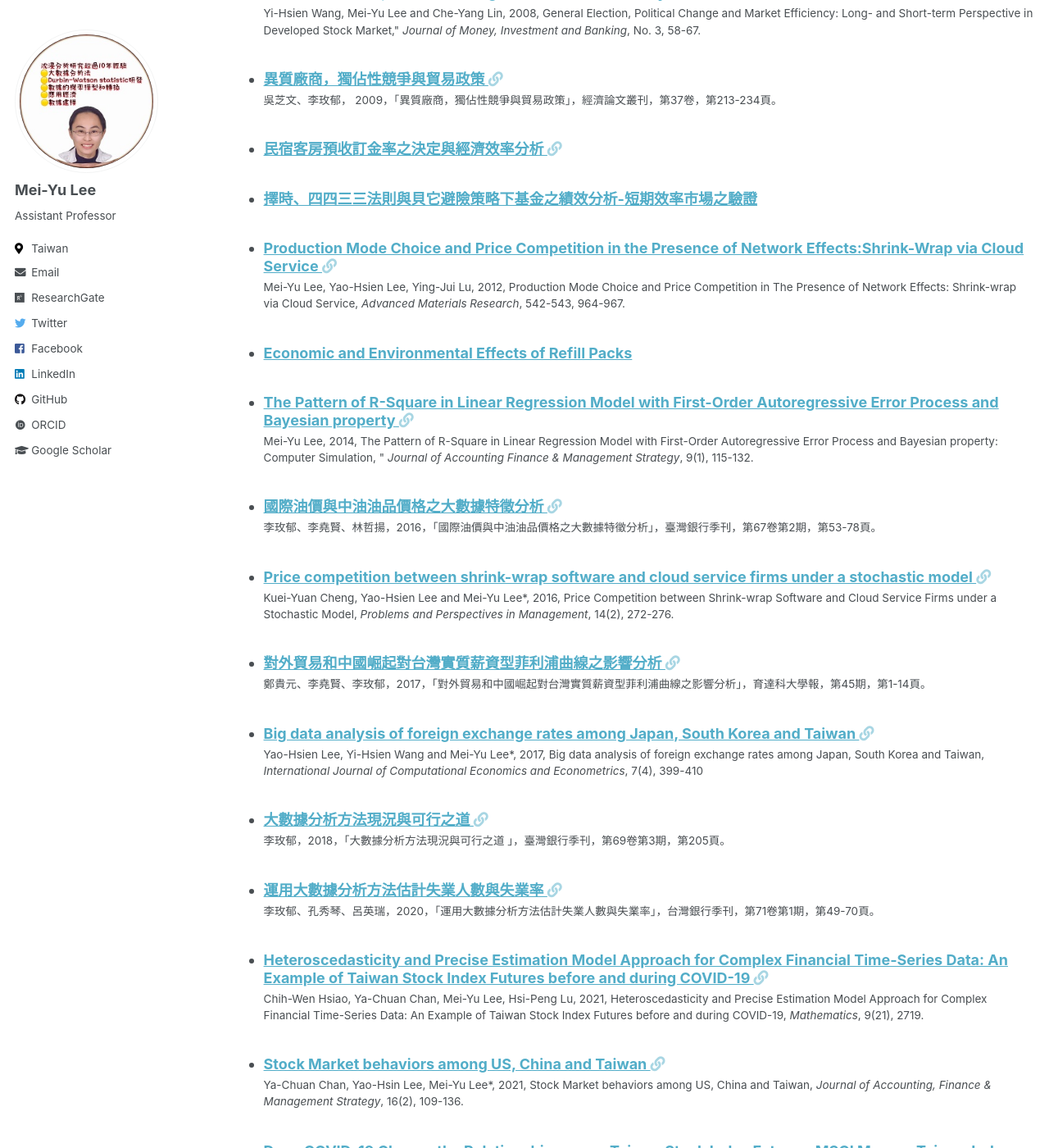
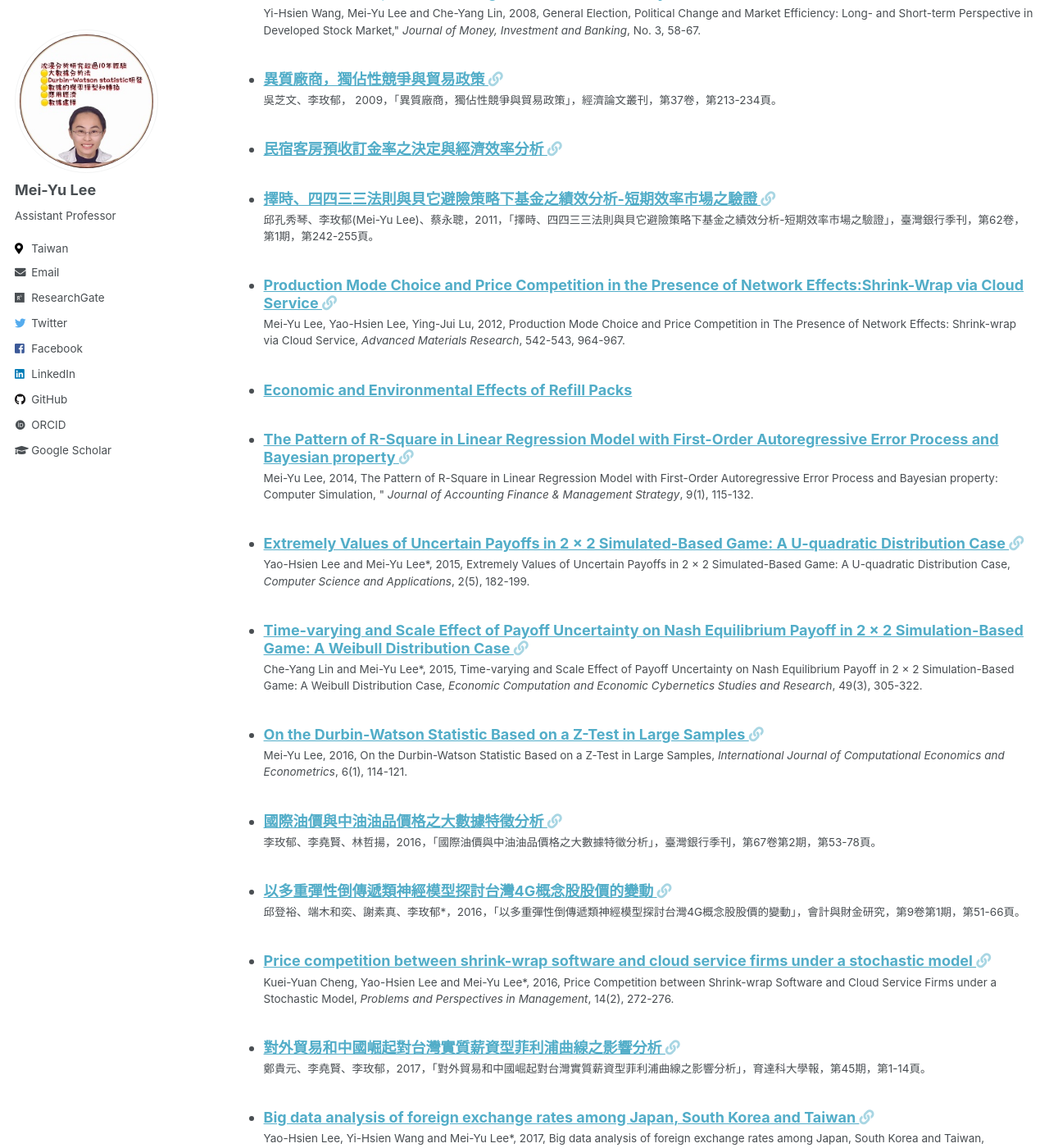
Before and after one commit to meiyulee/meiyulee.github.io, a Jekyll site: the page built from _pages/cv.md, in a window 1280 px wide and 1400 px high, scrolled down 1227 px. Shown: the whole window at 82% size. Built offline with Jekyll 4.4.1, drawn with Linux system fonts in a browser that asks for light colours; some web fonts are replaced.

Commit message:
更新期刊論文

```diff
--- a/_config.yml
+++ b/_config.yml
@@ -94,7 +94,7 @@
   codepen          :
   dribbble         :
   flickr           :
-  facebook         : "https://www.facebook.com/meiyulee.tw"
+  facebook         : "https://www.facebook.com/groups/probabilitysimulator"
   foursquare       :
   github           : "meiyulee"
   google_plus      :
--- a/_publications/2011-12-journal-paper.md
+++ b/_publications/2011-12-journal-paper.md
@@ -1,20 +1,29 @@
 ---
-layout: true
-title: 擇時、四四三三法則與貝它避險策略下基金之績效分析-短期效率市場之驗證
+title: "擇時、四四三三法則與貝它避險策略下基金之績效分析-短期效率市場之驗證"
+collection: publications
+permalink: /publication/2016-06-journal-paper-stockprice
+venue: '會計與財金研究'
+paperurl: 'https://www.bot.com.tw/Publications/Quarterly/Documents/62_1/quarterly62_1_12.pdf'
+link: 'https://www.bot.com.tw/publications/quarterly/pages/tbb200_62.aspx'
+citation: '邱孔秀琴、李玫郁(Mei-Yu Lee)、蔡永聰，2011，「擇時、四四三三法則與貝它避險策略下基金之績效分析-短期效率市場之驗證」，臺灣銀行季刊，第62卷，第1期，第242-255頁。'
 date: 2011-12-01 11:20:20
 categories:
   - Journal papers
+tags:
+  - 4433 rule
+  - Mutual Fund Performance
+excerpt: '<!-- more -->'
 sitemap:
-  lastmod: 2022-03-08
+  lastmod: 2022-03-16
   priority: 0.7
   changefreq: 'monthly'
   exclude: 'yes'
 ---
 
-# Title
+## Title
 擇時、四四三三法則與貝它避險策略下基金之績效分析-短期效率市場之驗證
 
-# Authors
+## Authors
 
 - 孔秀琴  中華大學財務管理學系博士後研究員
 - 李玫郁  元培科技大學財務金融系助理教授
@@ -22,15 +31,15 @@
 
 <!-- more -->
 
-# Journal name
+## Journal name
 
 臺灣銀行季刊
 
-# Abstract
+## Abstract
 
 本文採取三種方法進行境內股票型基金之績效分析，方法一，以 M1B 年增率做為擇時績效分析；方法二，利用四四三三法則選擇基金進行績效分析；方法三，則是結合擇時、四四三三法則與貝它係數避險所篩選之投資標的，分別計算並分析單筆投資與定期定額投資之績效。研究結果顯示：(1)單筆投資策略之績效明顯大於定期定額投資策略；(2)擇時績效比四四三三法則選擇基金之績效為佳；(3)利用擇時、四四三三法則與貝它係數避險投資策略作績效分析，當貝它係數≧0.8 時，單筆投資績效打敗大盤的勝率為 100%，定期定額投資績效打敗大盤的勝率為 50%；貝它係數<0.8 時，單筆投資績效雖然比定期定額績效佳，但是打敗大盤的勝率只有 50%，定期定額則是 0%。整體而言，本文支持效率市場假設，只有相當少數基金績效能在固定投資期間打敗大盤績效。而能一致性打敗大盤績效的基金僅有兩支而且也僅能連續兩年。
 
-# Keywords
+## Keywords
 
 四四三三法則、擇時擇股策略、貝它係數、投資績效
 
--- /dev/null
+++ b/_publications/2015-05-journal-paper.md
@@ -0,0 +1,46 @@
+---
+title: "Extremely Values of Uncertain Payoffs in 2 × 2 Simulated-Based Game: A U-quadratic Distribution Case"
+collection: publications
+permalink: /publication/2015-05-journal-paper
+venue: 'Computer Science and Applications'
+paperurl: 'https://www.researchgate.net/profile/Mei-Yu-Lee/publication/282765959_Extremely_Values_of_Uncertain_Payoffs_in_2_2_Simulated-Based_Game_A_U-quadratic_Distribution_Case_Computer_Science_and_Applications/links/6231d2974ce552783cc02f72/Extremely-Values-of-Uncertain-Payoffs-in-2-2-Simulated-Based-Game-A-U-quadratic-Distribution-Case-Computer-Science-and-Applications.pdf'
+link: 'https://www.researchgate.net/publication/282765959_Extremely_Values_of_Uncertain_Payoffs_in_2_2_Simulated-Based_Game_A_U-quadratic_Distribution_Case_Computer_Science_and_Applications'
+citation: 'Yao-Hsien Lee and Mei-Yu Lee*, 2015, Extremely Values of Uncertain Payoffs in 2 × 2 Simulated-Based Game: A U-quadratic Distribution Case, <i>Computer Science and Applications</i>, 2(5), 182-199.'
+date: 2015-05-01 11:20:20
+categories:
+  - Journal papers
+tags:
+  - Extremely Value
+  - Game theory
+  - Stocastic and dynamic game thoery
+excerpt: '<!-- more -->'
+sitemap:
+  lastmod: 2022-03-16
+  priority: 0.7
+  changefreq: 'monthly'
+  exclude: 'yes'
+---
+
+
+
+
+
+## Title
+
+ Extremely Values of Uncertain Payoffs in 2 × 2 Simulated-Based Game: A U-quadratic Distribution Case
+
+## Author
+
+- Yao-Hsien Lee, Departmetn of Finance, Chung Hua University, Hsinchu, 20012, Taiean
+- Mei-Yu Lee, Department of Healthcare Management, Yuanpei University, 306, Yuanpei Str., Hsinchu 30015, Taiwan
+
+## Abstract
+ This paper examines that the strategic payoffs with U-quadratic distribution, which represents the extreme values with high probability, affect the distribution of the equilibrium. In fact, the range parameters play the most important role in the game model with the extreme values of strategic payoffs. The authors discover that the intersection between the ranges of strategic payoffs and the decision rule decide the distributed shape of the equilibrium payoffs. The intersection between the ranges of strategic payoffs leads to three results as follows: (1) The equilibrium payoffs at the range between the low bound of strategic payoff and the high bound of dominantly strategic payoff; (2) The risk premium exists and is higher in the small mean case; (3) The mean effect of strategic payoffs decreases the risk premium.
+
+## Keywords
+ - Nash equilibrium
+ - distributed payoff
+ - simulation-based game
+ - stochastic game
+ - random game
+ - computer simulation
--- /dev/null
+++ b/_publications/2015-09-journal-paper.md
@@ -0,0 +1,44 @@
+---
+title: "Time-varying and Scale Effect of Payoff Uncertainty on Nash Equilibrium Payoff in 2 × 2 Simulation-Based Game: A Weibull Distribution Case"
+collection: publications
+permalink: /publication/2015-09-journal-paper
+venue: 'Economic Computation and Economic Cybernetics Studies and Research'
+paperurl: 'http://www.ecocyb.ase.ro/nr20153/18%20-%20Che-Yang%20Lin,%20Mei-Yu%20Lee.pdf'
+link: 'http://www.ecocyb.ase.ro/nr20153/CONTENTS20153.pdf'
+citation: 'Che-Yang Lin and Mei-Yu Lee*, 2015, Time-varying and Scale Effect of Payoff Uncertainty on Nash Equilibrium Payoff in 2 × 2 Simulation-Based Game: A Weibull Distribution Case, <i>Economic Computation and Economic Cybernetics Studies and Research</i>, 49(3), 305-322.'
+date: 2015-09-01 11:20:20
+categories:
+  - Journal papers
+tags:
+  - Simulation
+  - Weibull distribution
+  - Game theory
+  - Stocastic and dynamic game thoery
+excerpt: '<!-- more -->'
+sitemap:
+  lastmod: 2022-03-16
+  priority: 0.7
+  changefreq: 'monthly'
+  exclude: 'yes'
+---
+
+indexing: SSCI, SCIE (IF=0.406)
+
+
+## Title
+
+ Time-varying and Scale Effect of Payoff Uncertainty on Nash Equilibrium Payoff in 2 × 2 Simulation-Based Game: A Weibull Distribution Case
+
+## Author
+- Che-Yang Lin, Department of Applied Finance, Yuanpei University, 306, Yuanpei Str., Hsinchu 30015, Taiwan
+- Mei-Yu Lee, Department of Healthcare Management, Yuanpei University, 306, Yuanpei Str., Hsinchu 30015, Taiwan
+
+## Abstract
+ We characterize the time-varying effect from payoff uncertainty where the shape parameter of Weibull distribution is changed in 2 x 2 simulation-based game. We also analyze the scale effect of strategic payoffs on the Nash equilibrium payoffs in different time-varying situations. We show that the players choose the dominant strategy but have higher expected value of the Nash equilibrium payoff with a risk premium whatever the change of time-varying effect and scale effect are. We also show that the time-varying effect from early harvest to late harvest leads to a lower average and variance of the Nash equilibrium payoff. The scale effect induces in the higher average and variance of the Nash equilibrium payoff. If players want to earn higher Nash equilibrium payoff, then they need to compare the time-varying situation with different scale effect to know the specific risk range.
+
+## Keywords
+ - Nash equilibrium
+ - Game theory
+ - Decision making
+ - Time-varying systems
+ - Weibull distribution
--- /dev/null
+++ b/_publications/2016-03-journal-paper.md
@@ -0,0 +1,50 @@
+---
+title: "On the Durbin-Watson Statistic Based on a Z-Test in Large Samples"
+collection: publications
+permalink: /publication/2016-03-journal-paper
+venue: 'International Journal of Computational Economics and Econometrics'
+link: 'https://www.inderscience.com/info/inarticle.php?artid=73370'
+citation: 'Mei-Yu Lee, 2016, On the Durbin-Watson Statistic Based on a Z-Test in Large Samples, <i>International Journal of Computational Economics and Econometrics</i>, 6(1), 114-121.'
+date: 2016-03-01 11:20:20
+categories:
+  - Journal papers
+tags:
+  - Large samples
+  - Durbin-Watson test statistic
+  - Z test
+excerpt: '<!-- more -->'
+sitemap:
+  lastmod: 2022-03-16
+  priority: 0.7
+  changefreq: 'monthly'
+  exclude: 'yes'
+---
+
+ Impact Factor = 0.3
+
+
+
+## Title
+
+ On the Durbin-Watson statistic based on a Z-test in large samples
+
+## Author
+
+ Mei-Yu Lee, Department of Applied Finance, Yuanpei University, 306, Yuanpei Str., Hsinchu 30015, Taiwan
+
+## Abstract
+ This paper formulates the Z-test of the Durbin-Watson (DW) statistic by the true sampling distribution of the DW statistic under the null hypothesis of no serial correlation. Two important results are determined. First, the variance of the DW statistic is convexly related to the degree of freedom, $T − k − 1$. Thus, the degree of freedom determines the Z-test formula of the DW test. Secondly, the law of large numbers induces the sampling distribution of the DW statistic to converge to a normal distribution.
+
+## Keywords
+ - Law of large numbers
+ - CLT
+ - Central limit theorem
+ - Z-test
+ - Durbin-Watson test
+ - Durbin-Watson statistic
+ - Large samples
+ - Variance
+ - Degree of freedom
+ - Sampling distribution
+
+## DOI: 10.1504/IJCEE.2016.073370
--- /dev/null
+++ b/_publications/2016-06-journal-paper-stockprice.md
@@ -0,0 +1,29 @@
+---
+title: "以多重彈性倒傳遞類神經模型探討台灣4G概念股股價的變動"
+collection: publications
+permalink: /publication/2016-06-journal-paper-stockprice
+venue: '會計與財金研究'
+paperurl: 'https://tpl.ncl.edu.tw/NclService/pdfdownload?filePath=lV8OirTfsslWcCxIpLbUfqNJzW0J_5fYdoLuYAJ9R81bcZDBoGPPMZwybMA32u0v&imgType=Bn5sH4BGpJw=&key=1wTuqpvjrHe7E2JKTH7xRIvqfE1AAbpOnyrPYD_KB2UeVVU9OyINO4qBZJhLTxWd&xmlId=0006918389'
+link: 'http://dx.doi.org/10.6735%2fJAFD.201603_9(1).0004'
+citation: '邱登裕、端木和奕、謝素真、李玫郁*，2016，「以多重彈性倒傳遞類神經模型探討台灣4G概念股股價的變動」，會計與財金研究，第9卷第1期，第51-66頁。'
+date: 2016-06-01 11:20:20
+categories:
+  - Journal papers
+tags:
+  - Classification and Regression Tree
+  - Stock price
+  - Resilient Back-Propagation Neural Network
+excerpt: '<!-- more -->'
+sitemap:
+  lastmod: 2022-03-16
+  priority: 0.7
+  changefreq: 'monthly'
+  exclude: 'yes'
+---
+
+
+## Abstract
+
+股票為台灣投資人常使用的投資工具，股價反映公司在市場的價值，股價易受到新產品的推出而產生波動，近年來通訊技術已發展到4G 技術，我們試著從歷史資料中尋找此新技術對於該產業股票價格的影響，本研究利用人工智慧的資料探勘技術來選出與股價有關連的指標，並建立一個預測的模型，提供投資決策參考。本研究以4G 概念股中三檔股票為例，以分類與迴歸樹篩選與收盤價有相關之技術指標，使用模糊分群法將資料分群，再使用彈性倒傳遞類神經網路探討其變動，最後將此模型與時間計量模型結果進行比較。在實驗中我們發現，各樣本公司篩選出來的技術指標都不盡相同，而倒傳遞神經網路的準確率都優於時間計量模型的結果。
+
+Stock is a common investment tool in Taiwan. The prices of stocks reflect the values of companies. Recently, 4G technology industry has affected he stock prices. In this study, we try to explore stocks market dynamism of three companies. We use classificaion and regression tree to select the influential technical indicators. Then we use fuzzy C-means algorithm to cluster training data. We use Resilient Back- Propagation Neural Network to build predictive models for each cluster of training data to explore the precision rates. In the experiment, we found that the influential technical indicators for every company are various. Also, the proposed approach outperforms the benchmark method.
```
